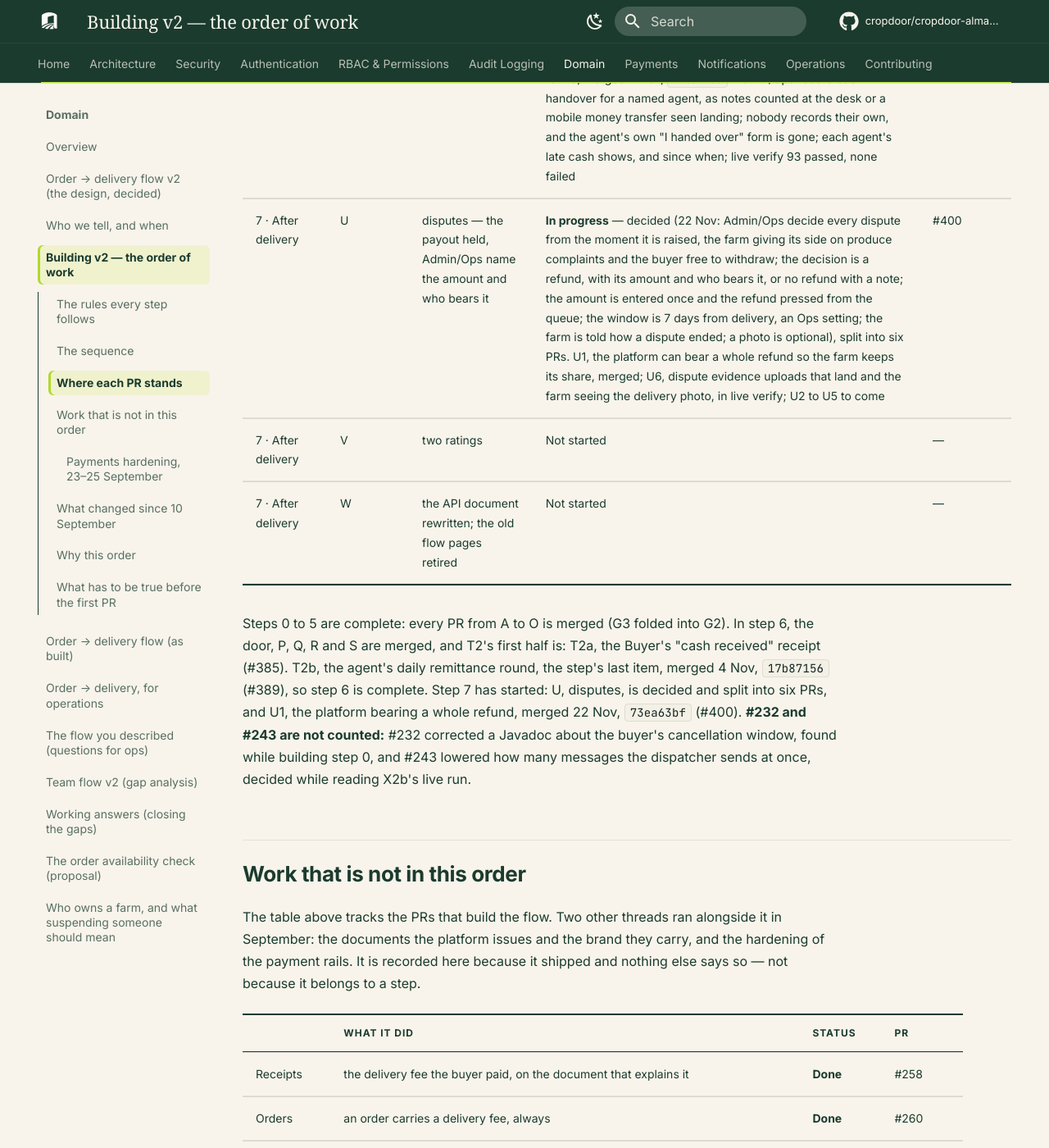
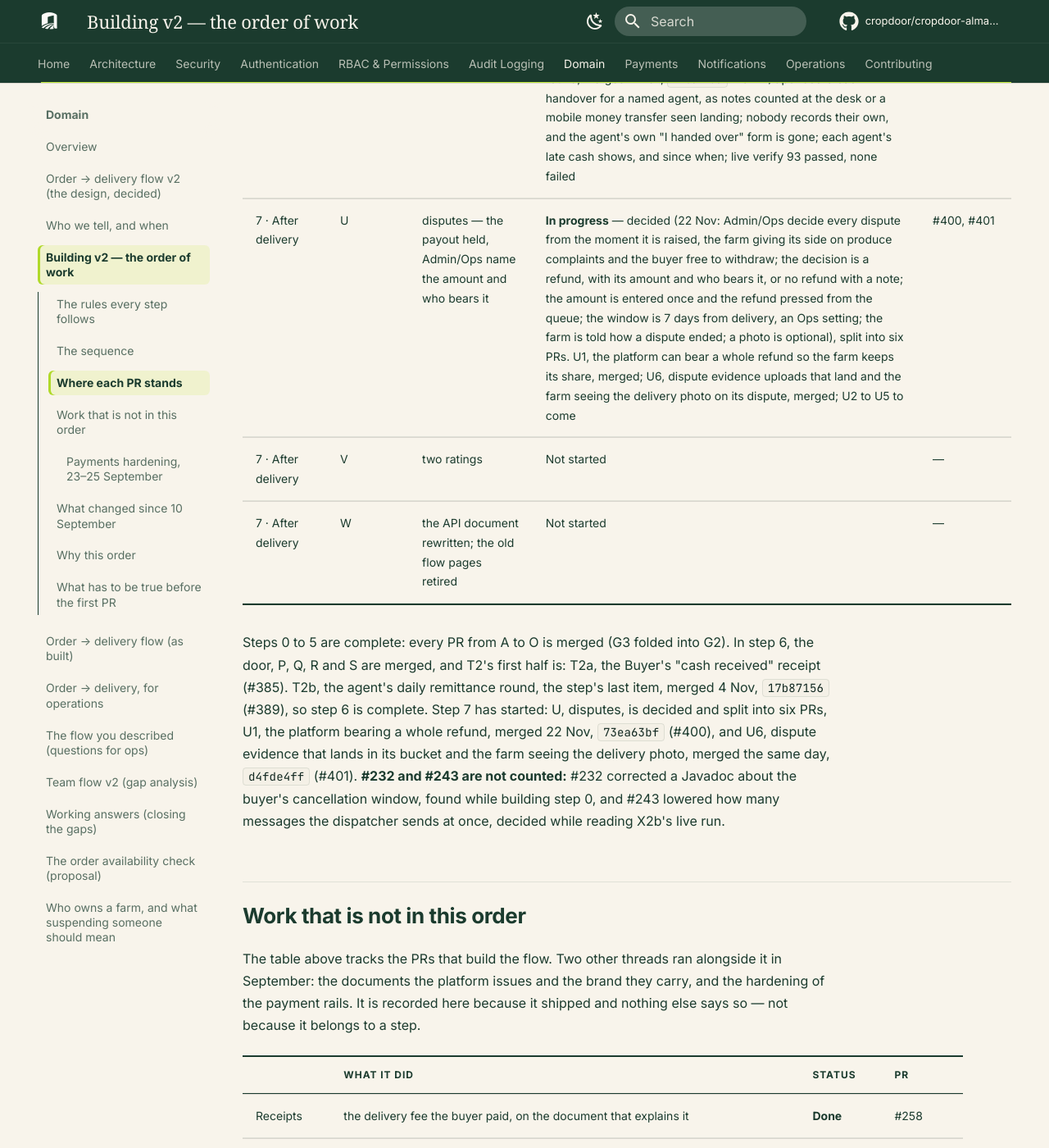
Before and after one commit to cropdoor/cropdoor-almanac, an MkDocs documentation site: the page built from docs/domain/order-delivery-flow-v2-build-order.md, in a window 1280 px wide and 1400 px high, scrolled down 10564 px. Shown: the whole window at 82% size. Built offline with MkDocs 1.6.1 and Material for MkDocs 9.7.7, drawn with Linux system fonts in a browser that asks for light colours; some web fonts are replaced; comment, search, counter and statistics services are not loaded.

Commit message:
domain: build order: U6 — dispute evidence lands in its bucket and the farm sees the delivery photo — merged (#401, d4fde4ff)

```diff
--- a/docs/domain/order-delivery-flow-v2-build-order.md
+++ b/docs/domain/order-delivery-flow-v2-build-order.md
@@ -81,11 +81,11 @@ The one place that says what is finished. A PR is **Done** only once it is merge
 | 6 · The door | R | DELIVERY FAILED, the return to the farm, the alerts | **Done** — the delivery agent's DELIVERY FAILED at the door with a reason, a note and photos, no money moved and the crew kept on the order (R1); the produce's return to the farm, the Admin/Ops cancel that follows it and the two overdue alerts (R2); the buyer told why and the farm that its produce is coming back (R3). R1 to R3 are merged and reach production together once the delivery app ships its part | #366, #367, #368 |
 | 6 · The door | S | the second attempt — the buyer asks and pays again, or the order is cancelled with a strike | **Done** — decided (20 Oct: Admin/Ops record the ask, the fee waivable, READY again after the return, the cash fee posted on its own, the online fee by a payment link, the deadline cancel, no online strikes); S0, a builder for the notification context, merged; S4, the desk return (Admin/Ops record the produce back at the farm), merged; S1a, the ask (fee waived) and READY again, merged; S1b, the owed cash fee paid at the door, merged; S3, the deadline cancel, merged; S2a, the owed online fee paid in the app, merged; S2b, the later waiver (Admin/Ops waive an owed fee while the order waits at DELIVERY FAILED, and a charge on a fee no longer owed goes back to the Buyer as such), merged. The security fix's second part (#379): merged 27 Oct, `581fbf01`; live verify passed 66/66; next: the promotion, then the §2.9 deploy step once per environment. Its security follow-up: PR 1, the token chain (#386), merged 31 Oct, `aa870cae`, live verify 41/41; PR 2, the small fixes (#388: phone login answers staff and non-ACTIVE accounts as an unknown phone, the 409s stop echoing contact details, staff `expiresIn` 300), merged 2 Nov, `384393a6`, live verify 31/31; PR 3, the chat socket, waits for cropdoor-frontend#304 | #369, #370, #372, #373, #374, #375, #377 |
 | 6 · The door | T2 | the "cash received" text and the agent's daily remittance round | **Done** — decided (29 Oct: the Buyer who placed the order is told in the app, by email and by text, at the door and at an Admin/Ops close-out, the farm not told; Admin/Ops record each handover when the money reaches CropDoor, and an agent's cash is late at 17:00 on the day it was taken, nothing blocked); T2a, the receipt "we received your cash, GHS X", merged; T2b, the remittance round, merged 4 Nov, `17b87156`: Admin/Ops record each handover for a named agent, as notes counted at the desk or a mobile money transfer seen landing; nobody records their own, and the agent's own "I handed over" form is gone; each agent's late cash shows, and since when; live verify 93 passed, none failed | #385, #389 |
-| 7 · After delivery | U | disputes — the payout held, Admin/Ops name the amount and who bears it | **In progress** — decided (22 Nov: Admin/Ops decide every dispute from the moment it is raised, the farm giving its side on produce complaints and the buyer free to withdraw; the decision is a refund, with its amount and who bears it, or no refund with a note; the amount is entered once and the refund pressed from the queue; the window is 7 days from delivery, an Ops setting; the farm is told how a dispute ended; a photo is optional), split into six PRs. U1, the platform can bear a whole refund so the farm keeps its share, merged; U6, dispute evidence uploads that land and the farm seeing the delivery photo, in live verify; U2 to U5 to come | #400 |
+| 7 · After delivery | U | disputes — the payout held, Admin/Ops name the amount and who bears it | **In progress** — decided (22 Nov: Admin/Ops decide every dispute from the moment it is raised, the farm giving its side on produce complaints and the buyer free to withdraw; the decision is a refund, with its amount and who bears it, or no refund with a note; the amount is entered once and the refund pressed from the queue; the window is 7 days from delivery, an Ops setting; the farm is told how a dispute ended; a photo is optional), split into six PRs. U1, the platform can bear a whole refund so the farm keeps its share, merged; U6, dispute evidence uploads that land and the farm seeing the delivery photo on its dispute, merged; U2 to U5 to come | #400, #401 |
 | 7 · After delivery | V | two ratings | Not started | — |
 | 7 · After delivery | W | the API document rewritten; the old flow pages retired | Not started | — |
 
-Steps 0 to 5 are complete: every PR from A to O is merged (G3 folded into G2). In step 6, the door, P, Q, R and S are merged, and T2's first half is: T2a, the Buyer's "cash received" receipt (#385). T2b, the agent's daily remittance round, the step's last item, merged 4 Nov, `17b87156` (#389), so step 6 is complete. Step 7 has started: U, disputes, is decided and split into six PRs, and U1, the platform bearing a whole refund, merged 22 Nov, `73ea63bf` (#400). **#232 and #243 are not counted:** #232 corrected a Javadoc about the buyer's cancellation window, found while building step 0, and #243 lowered how many messages the dispatcher sends at once, decided while reading X2b's live run.
+Steps 0 to 5 are complete: every PR from A to O is merged (G3 folded into G2). In step 6, the door, P, Q, R and S are merged, and T2's first half is: T2a, the Buyer's "cash received" receipt (#385). T2b, the agent's daily remittance round, the step's last item, merged 4 Nov, `17b87156` (#389), so step 6 is complete. Step 7 has started: U, disputes, is decided and split into six PRs, U1, the platform bearing a whole refund, merged 22 Nov, `73ea63bf` (#400), and U6, dispute evidence that lands in its bucket and the farm seeing the delivery photo, merged the same day, `d4fde4ff` (#401). **#232 and #243 are not counted:** #232 corrected a Javadoc about the buyer's cancellation window, found while building step 0, and #243 lowered how many messages the dispatcher sends at once, decided while reading X2b's live run.
 
 ## Work that is not in this order
 
```
